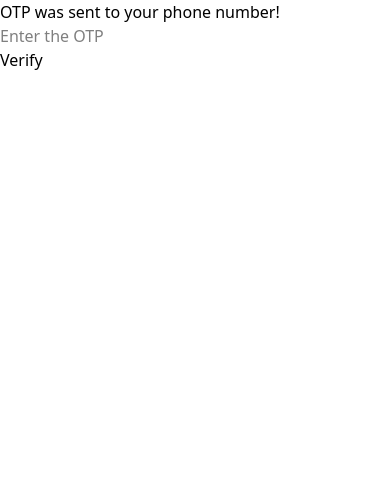
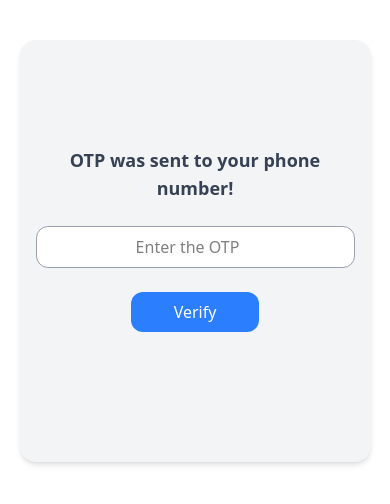
Before and after one commit to Yashwanth-CH-27/GeminiClone, a React (Vite) app: page /otp in a window 390 px wide. Shown: the top 504 px of the page. Built offline with nearby package versions, Linux system fonts and the light colour scheme; no server answers; what groq-sdk would draw is missing.

Commit message:
configuring styling and responsiveness

```diff
--- a/package.json
+++ b/package.json
@@ -24,6 +24,7 @@
     "@types/react": "^19.1.16",
     "@types/react-dom": "^19.1.9",
     "@vitejs/plugin-react": "^5.0.4",
+    "daisyui": "^5.1.27",
     "eslint": "^9.36.0",
     "eslint-plugin-react-hooks": "^5.2.0",
     "eslint-plugin-react-refresh": "^0.4.22",
--- a/src/Components/Chatroom.jsx
+++ b/src/Components/Chatroom.jsx
@@ -19,10 +19,7 @@ const Chatroom = () => {
     const container = chatContainerRef.current;
     if (!container) return;
 
-    const scrollTop = container.scrollTop;
-    const scrollHeight = container.scrollHeight;
-    const clientHeight = container.clientHeight;
-
+    const { scrollTop, scrollHeight, clientHeight } = container;
     const nearTop = scrollTop < 50;
     const nearBottom = scrollTop + clientHeight > scrollHeight - 50;
 
@@ -82,18 +79,21 @@ const Chatroom = () => {
   };
 
   return (
-    <div className="flex flex-col w-10/12 mx-auto h-screen relative">
+    <div className="flex flex-col w-[95%] sm:w-[90%] md:w-[80%] lg:w-[70%] xl:w-[60%] mx-auto h-[90vh] bg-white rounded-2xl shadow-md overflow-hidden">
+      {/* Chat Container */}
       <div
         ref={chatContainerRef}
         onScroll={handleScroll}
-        className="flex-1 overflow-y-auto p-4 bg-gray-50 relative"
+        className="flex-1 overflow-y-auto p-4 sm:p-6 bg-gray-50 relative"
       >
+        {/* Welcome Message */}
         {showWelcome && messages.length === 0 && (
-          <div className="absolute top-1/2 left-1/2 transform -translate-x-1/2 -translate-y-1/2 text-center text-gray-500 font-bold text-xl bg-blue-200 p-5 rounded-3xl">
+          <div className="absolute top-1/2 left-1/2 -translate-x-1/2 -translate-y-1/2 text-center text-gray-600 font-medium text-sm sm:text-base bg-blue-100 px-6 py-4 rounded-2xl shadow-sm w-[90%] sm:w-auto">
             ✨ What's on your mind today? Ask me anything!
           </div>
         )}
 
+        {/* Messages */}
         {messages.map((msg, idx) => (
           <div
             key={idx}
@@ -102,8 +102,10 @@ const Chatroom = () => {
             }`}
           >
             <div
-              className={`px-4 py-3 rounded-xl shadow-sm max-w-[70%] whitespace-pre-line ${
-                msg.role === "user" ? "bg-blue-100" : "bg-white"
+              className={`px-4 py-3 rounded-xl shadow-sm max-w-[85%] sm:max-w-[70%] whitespace-pre-line text-sm sm:text-base ${
+                msg.role === "user"
+                  ? "bg-blue-100 text-gray-800"
+                  : "bg-white text-gray-700"
               }`}
             >
               {msg.content}
@@ -111,9 +113,10 @@ const Chatroom = () => {
           </div>
         ))}
 
+        {/* Loading */}
         {loading && (
           <div className="mb-4 flex justify-start">
-            <div className="px-4 py-3 rounded-xl shadow-sm bg-white">
+            <div className="px-4 py-3 rounded-xl shadow-sm bg-white text-gray-500 text-sm sm:text-base">
               ✨ Gemini is thinking...
             </div>
           </div>
@@ -122,30 +125,26 @@ const Chatroom = () => {
         <div ref={chatEndRef}></div>
       </div>
 
-      {showScrollBtn === "bottom" && (
+      {/* Scroll Buttons */}
+      {showScrollBtn && (
         <button
-          onClick={scrollToBottom}
-          className="absolute left-1/2 bottom-30 transform -translate-x-1/2 bg-blue-500 text-white p-3 rounded-full shadow-lg hover:bg-blue-600 transition"
+          onClick={
+            showScrollBtn === "bottom" ? scrollToBottom : scrollToTop
+          }
+          className="fixed bottom-24 sm:bottom-20 left-1/2 transform -translate-x-1/2 bg-blue-500 text-white p-3 rounded-full shadow-lg hover:bg-blue-600 transition"
         >
-          ↓
-        </button>
-      )}
-      {showScrollBtn === "top" && (
-        <button
-          onClick={scrollToTop}
-          className="absolute left-1/2 bottom-30 transform -translate-x-1/2 bg-blue-500 text-white p-3 rounded-full shadow-lg hover:bg-blue-600 transition"
-        >
-          ↑
+          {showScrollBtn === "bottom" ? "↓" : "↑"}
         </button>
       )}
 
-      <div className="flex items-center mb-10 p-4 border-t border-gray-300 bg-white">
+      {/* Input Section */}
+      <div className="flex items-center p-3 sm:p-4 border-t border-gray-300 bg-white">
         <input
           ref={inputRef}
           type="text"
           placeholder="Ask Gemini..."
           disabled={loading}
-          className="flex-1 px-4 py-2 border border-gray-300 rounded-lg mr-2 focus:outline-none focus:ring focus:ring-blue-300 disabled:bg-gray-100"
+          className="flex-1 px-3 sm:px-4 py-2 border border-gray-300 rounded-lg mr-2 focus:outline-none focus:ring-2 focus:ring-blue-300 disabled:bg-gray-100 text-sm sm:text-base"
           onKeyDown={(e) =>
             e.key === "Enter" && !loading && getPreciseResponse()
           }
@@ -153,7 +152,7 @@ const Chatroom = () => {
         <button
           onClick={getPreciseResponse}
           disabled={loading}
-          className={`px-4 py-2 rounded-lg text-white ${
+          className={`px-4 sm:px-6 py-2 rounded-lg text-white font-medium text-sm sm:text-base transition ${
             loading
               ? "bg-gray-400 cursor-not-allowed"
               : "bg-blue-500 hover:bg-blue-600"
--- a/src/Components/Dashboard.jsx
+++ b/src/Components/Dashboard.jsx
@@ -1,9 +1,11 @@
 import Chatroom from "./Chatroom"
+import Header from "./Header"
 
 
 const Dashboard = () => {
   return (
     <div>
+       <Header/>
         <Chatroom/>
     </div>
   )
--- /dev/null
+++ b/src/Components/Header.jsx
@@ -0,0 +1,16 @@
+
+
+const Header = () => {
+  return (
+    <div className="flex justify-between m-3 border border-gray-300 rounded-2xl p-2">
+        <div className="flex items-center">
+            <h1 className="font-medium text-l">Gemini Clone</h1>
+        </div>
+        <div className="w-10 h-10 rounded-full">
+            <img src="https://img.freepik.com/free-vector/blue-circle-with-white-user_78370-4707.jpg?semt=ais_hybrid&w=740&q=80"/>
+        </div>
+    </div>
+  )
+}
+
+export default Header
--- a/src/Components/LoginPage.jsx
+++ b/src/Components/LoginPage.jsx
@@ -4,30 +4,46 @@ import { useNavigate } from "react-router-dom";
 
 const LoginPage = () => {
   const countries = useSelector((store) => store.APIdata.countryCodeData);
-  const [selectedOption, setSelectedOption] = useState("")
-  const [phnNum, setPhnNum] = useState("")
+  const [selectedOption, setSelectedOption] = useState("");
+  const [phnNum, setPhnNum] = useState("");
   const navigate = useNavigate();
+
   const handleOptionChange = (e) => {
     setSelectedOption(e.target.value);
   };
+
   const handleInputChange = (e) => {
     setPhnNum(e.target.value);
   };
+
   const handleLogin = () => {
-    if(!selectedOption  || !phnNum){
-        alert("Please Enter Phone Number and select your country code!!")
-        return;
+    if (!selectedOption || !phnNum) {
+      alert("Please Enter Phone Number and select your country code!!");
+      return;
+    } else {
+      navigate("/otp");
     }
-    else{
-        navigate("/otp", )
-    }
-  }
-  if(!countries) return <h1>Loading...</h1>
+  };
+
+  if (!countries) return <h1 className="text-center mt-10 text-lg">Loading...</h1>;
+
   return (
-    <div className="">
-      <div className="flex">
-        <div className="">
-          <select value={selectedOption} onChange={handleOptionChange}>
+    <div className="w-[90%] sm:w-[80%] md:w-[70%] lg:w-[50%] xl:w-[40%] mx-auto border border-gray-300 my-10 sm:my-16 md:my-20 min-h-[50vh] flex flex-col bg-gray-100 rounded-2xl shadow-md p-4 sm:p-6 md:p-8">
+      {/* Header */}
+      <div className="flex justify-center items-center flex-1 text-center">
+        <h1 className="text-lg sm:text-xl md:text-2xl font-semibold text-gray-700">
+          ✨ Welcome to Gemini Clone! Please Log In
+        </h1>
+      </div>
+
+      {/* Input Section */}
+      <div className="flex flex-col sm:flex-row gap-4 sm:gap-6 p-2 sm:p-4">
+        <div className="border border-gray-400 rounded-2xl p-2 flex-1 bg-white">
+          <select
+            value={selectedOption}
+            onChange={handleOptionChange}
+            className="w-full outline-none bg-transparent text-sm sm:text-base"
+          >
             <option value="">--Select your Country--</option>
             {countries.map((country) => (
               <option key={country.code} value={country.dialCode}>
@@ -36,8 +52,10 @@ const LoginPage = () => {
             ))}
           </select>
         </div>
-        <div>
+
+        <div className="flex-1">
           <input
+            className="border border-gray-400 p-2 rounded-2xl w-full outline-none text-sm sm:text-base bg-white"
             type="tel"
             placeholder="Enter Your Phone Number"
             value={phnNum}
@@ -45,7 +63,14 @@ const LoginPage = () => {
           />
         </div>
       </div>
-     <button onClick={handleLogin}>Login</button>
+
+      {/* Button */}
+      <button
+        className="bg-blue-500 hover:bg-blue-600 transition text-white font-medium p-2 sm:p-3 rounded-2xl w-8/12 sm:w-6/12 md:w-4/12 lg:w-3/12 mx-auto my-4 text-sm sm:text-base"
+        onClick={handleLogin}
+      >
+        Login
+      </button>
     </div>
   );
 };
--- a/src/Components/OtpPage.jsx
+++ b/src/Components/OtpPage.jsx
@@ -1,40 +1,68 @@
 import { useRef, useState } from "react";
 import { useNavigate } from "react-router-dom";
 
+const OtpPage = () => {
+  const navigate = useNavigate();
+  const [message, setMessage] = useState("");
+  const enteredOTP = useRef("");
 
+  const [generatedOtp] = useState(() =>
+    Math.floor(100000 + Math.random() * 900000)
+  );
+  console.log(generatedOtp);
 
-const OtpPage = () => {
-    const navigate = useNavigate()
-    const [message, setMessage] = useState("")
-    const enteredOTP = useRef("")
+  const handleValidation = () => {
+    if (parseInt(enteredOTP.current.value) === generatedOtp) {
+      setMessage("✅ OTP verification successful!");
+      setTimeout(() => {
+        navigate("/dashboard");
+      }, 2000);
+    } else {
+      setMessage("❌ Incorrect OTP, try again!");
+    }
+  };
 
-     const [generatedOtp] = useState(() => Math.floor(100000 + Math.random() * 900000));
-    console.log(generatedOtp)
-    const handleValidation = () => {
-        if(parseInt(enteredOTP.current.value) === generatedOtp){
-            setMessage("OTP verification successfull!!")
-            setTimeout( () => {
-                navigate("/dashboard")
-            }, 2000)
-        }
-        else{
-            setMessage("Incorrect OTP try again!!")
-        }
-    }
   return (
-    <div>
-        <div>
-            <h1>OTP was sent to your phone number!</h1>
-        </div>
-        <div>
-            <input ref = {enteredOTP} type="number" placeholder="Enter the OTP"/>
-        </div>
-        <div>
-            <button onClick={handleValidation}>Verify</button>
-        </div>
-        {message && <p className="mt-2">{message}</p>}
+    <div className="flex flex-col justify-center items-center w-[90%] sm:w-[80%] md:w-[60%] lg:w-[40%] xl:w-[30%] mx-auto my-10 sm:my-16 md:my-20 bg-gray-100 rounded-2xl shadow-md min-h-[50vh] p-4 sm:p-6 md:p-8">
+      {/* Header */}
+      <div className="text-center mb-6 sm:mb-8">
+        <h1 className="text-lg sm:text-xl md:text-2xl font-semibold text-gray-700">
+          OTP was sent to your phone number!
+        </h1>
+      </div>
+
+      {/* Input */}
+      <div className="w-full sm:w-10/12 md:w-8/12">
+        <input
+          ref={enteredOTP}
+          type="number"
+          placeholder="Enter the OTP"
+          className="w-full border border-gray-400 rounded-xl p-2 sm:p-3 text-center text-base sm:text-lg outline-none focus:ring-2 focus:ring-blue-400 bg-white"
+        />
+      </div>
+
+      {/* Button */}
+      <div className="my-6 sm:my-8">
+        <button
+          onClick={handleValidation}
+          className="bg-blue-500 hover:bg-blue-600 transition text-white font-medium p-2 sm:p-3 rounded-xl w-32 sm:w-40"
+        >
+          Verify
+        </button>
+      </div>
+
+      {/* Message */}
+      {message && (
+        <p
+          className={`m-2 text-sm sm:text-base font-medium ${
+            message.includes("success") ? "text-green-600" : "text-red-600"
+          }`}
+        >
+          {message}
+        </p>
+      )}
     </div>
-  )
-}
+  );
+};
 
-export default OtpPage
+export default OtpPage;
```
Also changed, not shown: 1 other file (tests, documents, lock files or other folders).
